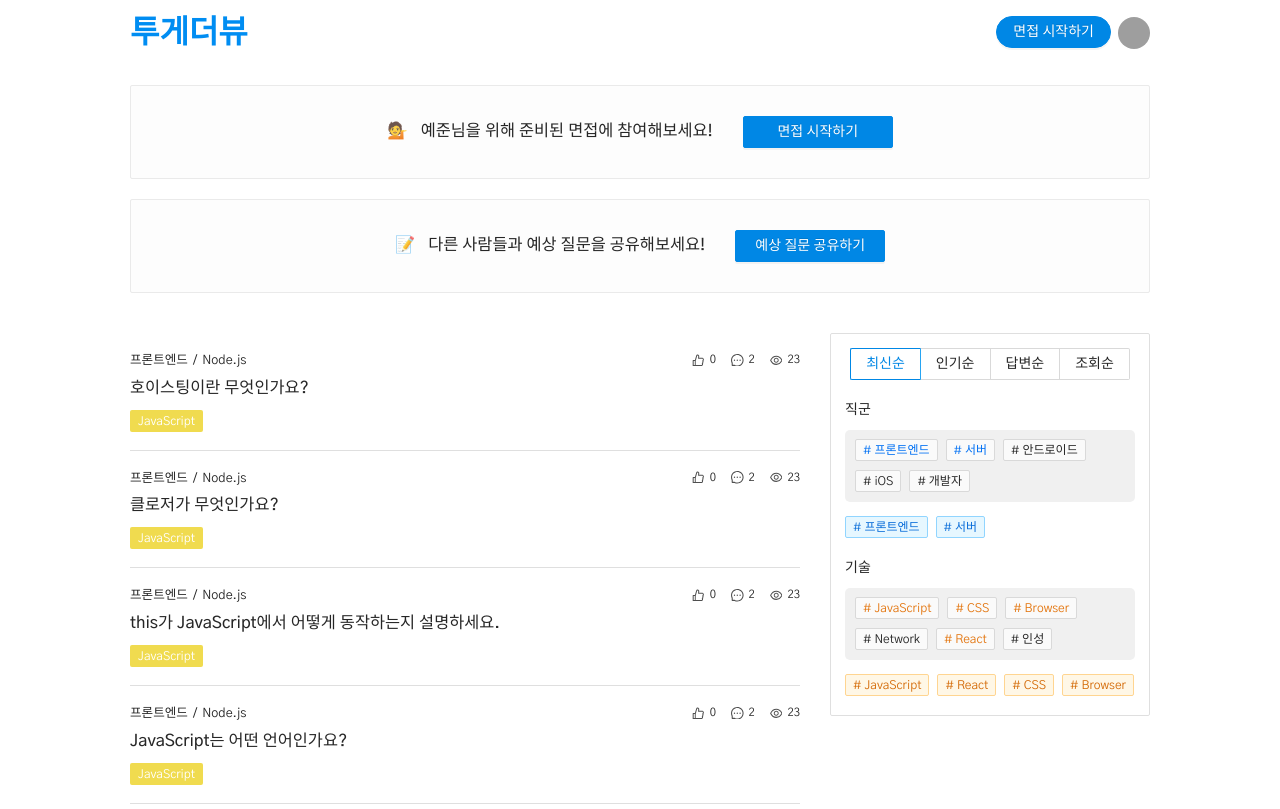
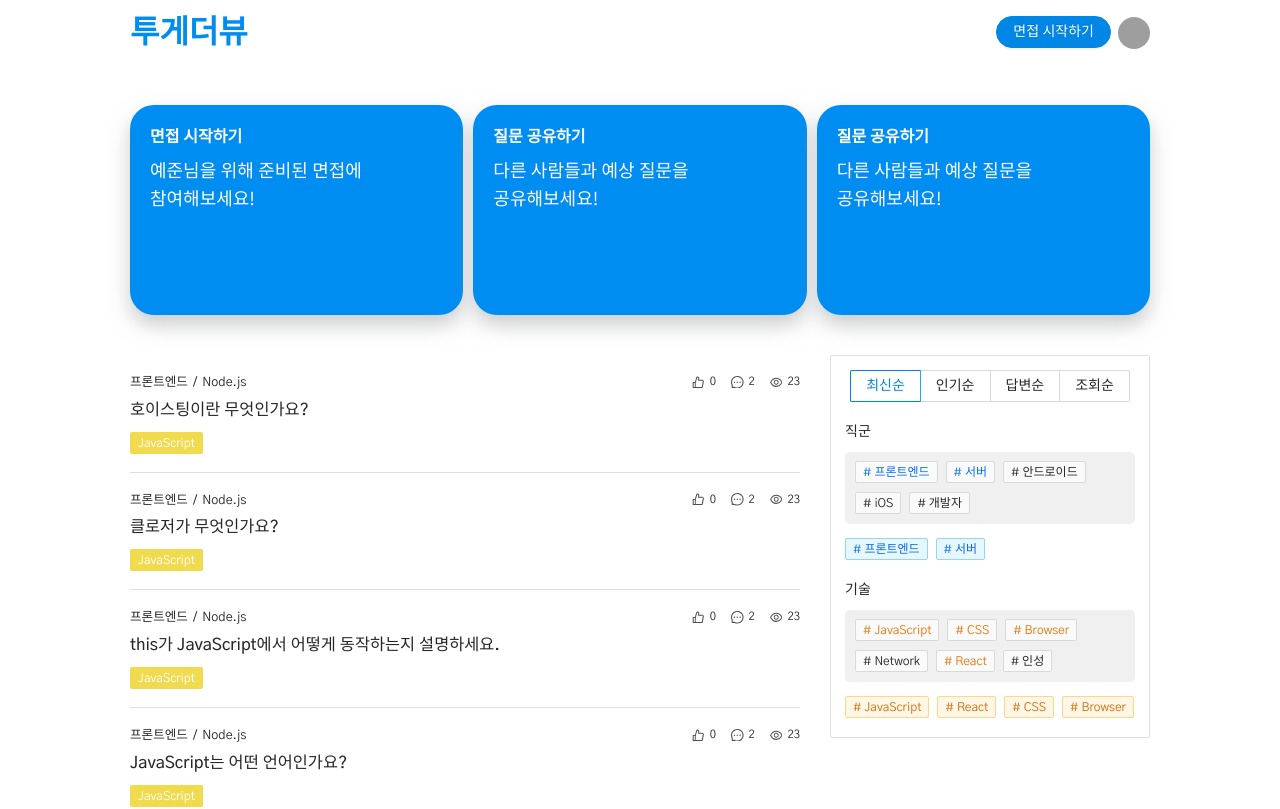
Before and after one commit to togather-view/togather-view-demo, a Next.js app: page / in a window 1280 px wide. Shown: the top 809 px of the page. Built offline with nearby package versions, Linux system fonts and the light colour scheme; grey boxes are pictures that could not be loaded; a web font is replaced by a local one.

Commit message:
feat: Add new Banner component

```diff
--- /dev/null
+++ b/src/components/banner/Banner.component.tsx
@@ -0,0 +1,15 @@
+import { memo } from "react";
+
+// styles
+import styles from "@src/styles/components/Banner.module.scss";
+
+function BannerComponent({ title, description }) {
+  return (
+    <div className={styles.box}>
+      <h2 className={styles.subtitle}>{title}</h2>
+      <p className={styles.description}>{description}</p>
+    </div>
+  );
+}
+
+export default memo(BannerComponent);
--- a/src/pages/main/index.tsx
+++ b/src/pages/main/index.tsx
@@ -11,13 +11,29 @@ import QuestionListElement from "@src/components/question/QuestionListElement.co
 import { questionList } from "@dummy/question.data";
 
 import styles from "@src/styles/pages/Main.module.scss";
+import BannerComponent from "@src/components/banner/Banner.component";
 
 function MainPage() {
   return (
     <LayoutComponent>
       <div className={styles.banner}>
-        <InterviewStartBannerComponent />
-        <QuestionCreateBannerComponent />
+        <BannerComponent
+          title="면접 시작하기"
+          description="예준님을 위해 준비된 면접에 참여해보세요!"
+          path="/interview"
+        />
+        <BannerComponent
+          title="질문 공유하기"
+          description="다른 사람들과 예상 질문을 공유해보세요!"
+          path="/interview"
+        />
+        <BannerComponent
+          title="질문 공유하기"
+          description="다른 사람들과 예상 질문을 공유해보세요!"
+          path="/interview"
+        />
+        {/* <InterviewStartBannerComponent /> */}
+        {/* <QuestionCreateBannerComponent /> */}
       </div>
       <div className={styles.container}>
         <MobileQuestionFilterComponent />
--- /dev/null
+++ b/src/styles/components/Banner.module.scss
@@ -0,0 +1,21 @@
+@import "../mixin";
+
+.box {
+  background-color: $primary-color-logo;
+  border-radius: 24px;
+  height: 210px;
+  padding: 20px;
+
+  box-shadow: 0 10px 20px 0 rgb(150 153 159 / 50%);
+
+  .subtitle {
+    color: white;
+    font-size: medium;
+  }
+
+  .description {
+    color: white;
+    font-size: large;
+    word-break: keep-all;
+  }
+}
--- a/src/styles/pages/Main.module.scss
+++ b/src/styles/pages/Main.module.scss
@@ -1,8 +1,11 @@
 @import "../mixin";
 
 .banner {
+  display: grid;
+  grid-template-columns: 1fr 1fr 1fr;
+  gap: 10px;
 
-  margin-bottom: 40px;
+  margin: 40px 0;
 
   .box {
     border: 1px solid #EAEAEA;
```
